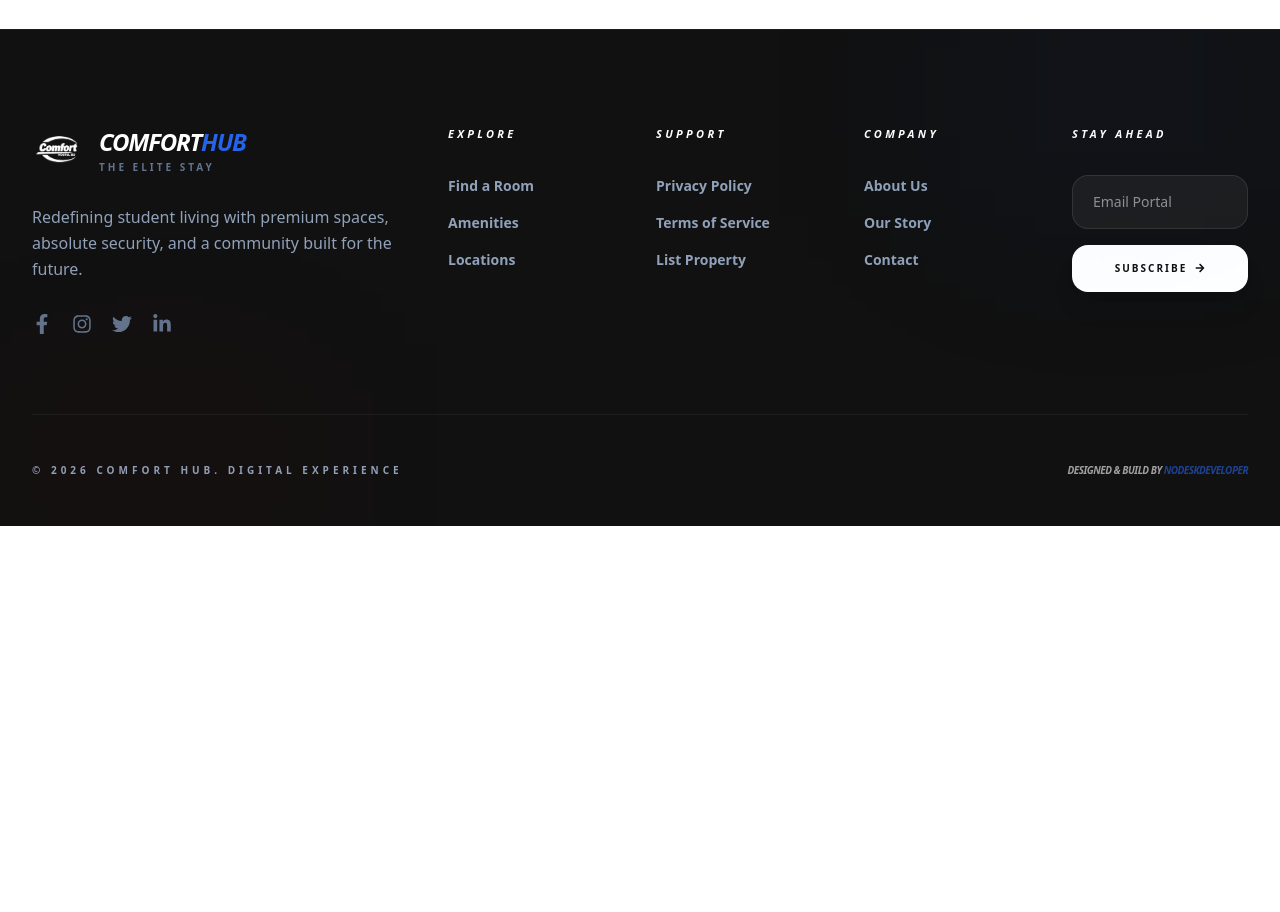
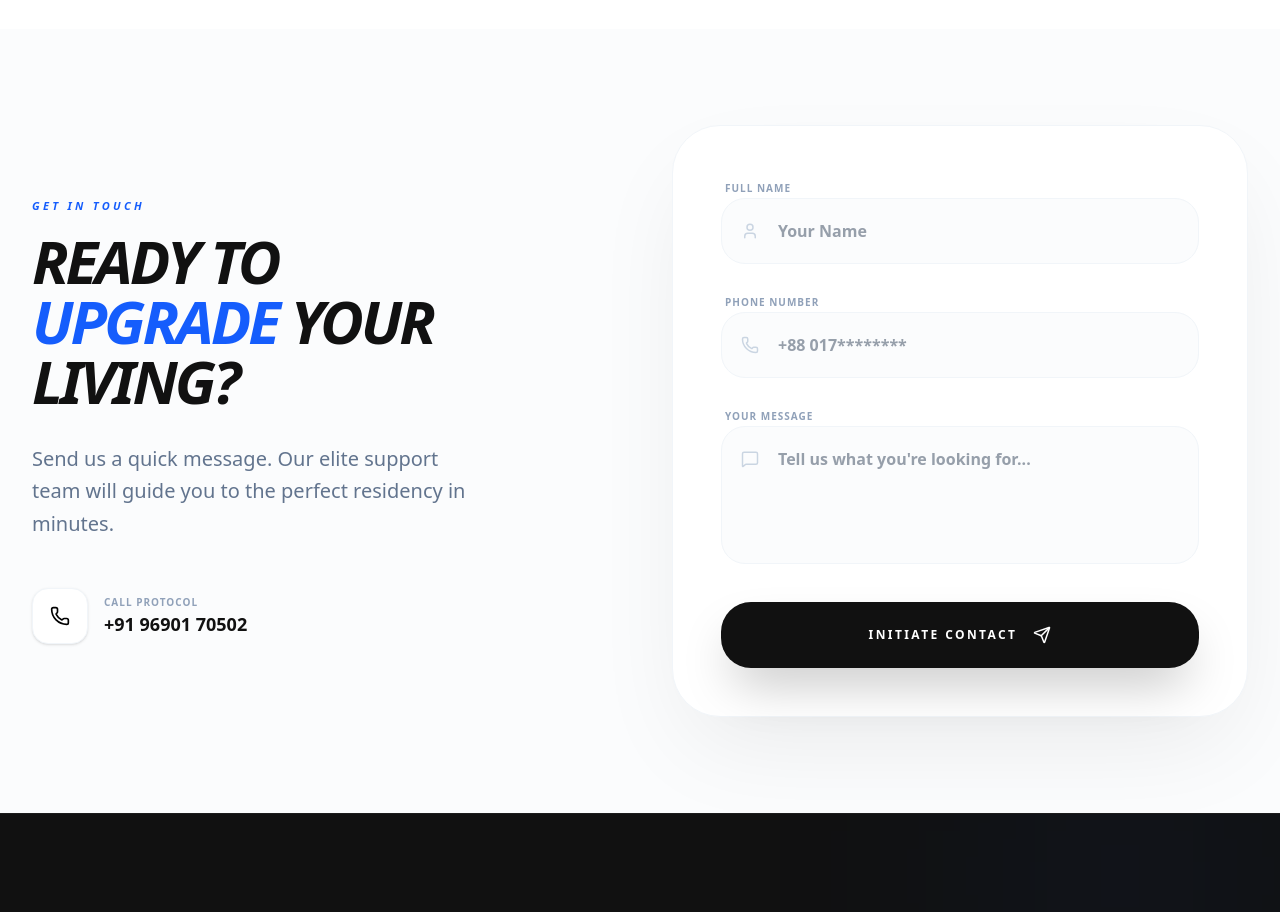
Before and after one commit to Anasmalik430/Hostel-Management, a Next.js app: page / in a window 1280 px wide. Shown: the part 7360-8272 px from the top of the page. Before the commit the page ends 7886 px from the top, so only its background shows below. Built offline with nearby package versions, Linux system fonts and the light colour scheme; no server answers; the database is empty.

Commit message:
done with form

```diff
--- a/app/page.js
+++ b/app/page.js
@@ -6,6 +6,7 @@ import HostelCards from "@/components/HostelCards";
 import Locations from "@/components/Locations";
 import AboutUs from "@/components/AboutUs";
 import Amenities from "@/components/Amenities";
+import ContactForm from "@/components/ContactForm";
 import Footer from "@/components/Footer";
 import TrustStats from "@/components/TrustStats";
 import Testimonials from "@/components/Testimonials";
@@ -36,6 +37,7 @@ const Home = () => {
       <TrustStats />
       <Testimonials />
       <FAQ />
+      <ContactForm />
       <Footer />
     </main>
   );
--- /dev/null
+++ b/components/ContactForm.js
@@ -0,0 +1,145 @@
+"use client";
+import React, { useState } from "react";
+import { motion } from "framer-motion";
+import { Send, User, Phone, MessageSquare, ArrowRight } from "lucide-react";
+
+const ContactForm = () => {
+  const [formData, setFormData] = useState({
+    name: "",
+    phone: "",
+    message: ""
+  });
+
+  const handleSubmit = (e) => {
+    e.preventDefault();
+    const whatsappNumber = process.env.NEXT_PUBLIC_CONTACT_WHATSAPP || "919690170502";
+    const text = `*NEW CONTACT INQUIRY*\n\n` +
+      `*Name:* ${formData.name}\n` +
+      `*Phone:* ${formData.phone}\n` +
+      `*Message:* ${formData.message}`;
+
+    const encodedText = encodeURIComponent(text);
+    const whatsappUrl = `https://wa.me/${whatsappNumber.replace('+', '')}?text=${encodedText}`;
+
+    window.open(whatsappUrl, "_blank");
+  };
+
+  return (
+    <section id="contact" className="py-24 relative overflow-hidden bg-slate-50/50">
+      {/* Background Decor */}
+      <div className="absolute top-0 left-0 w-full h-full -z-10 overflow-hidden pointer-events-none">
+        <div className="absolute -top-24 -left-24 w-96 h-96 bg-blue-500/5 rounded-full blur-[100px]" />
+        <div className="absolute -bottom-24 -right-24 w-96 h-96 bg-red-500/5 rounded-full blur-[100px]" />
+      </div>
+
+      <div className="max-w-7xl mx-auto px-4 sm:px-6 lg:px-8">
+        <div className="grid lg:grid-cols-2 gap-16 items-center">
+
+          {/* Left Side: Content */}
+          <motion.div
+            initial={{ opacity: 0, x: -30 }}
+            whileInView={{ opacity: 1, x: 0 }}
+            viewport={{ once: true }}
+            className="space-y-8"
+          >
+            <div>
+              <span className="text-[11px] font-black text-blue-600 uppercase tracking-[0.3em] italic mb-4 block">Get In Touch</span>
+              <h2 className="text-6xl font-black italic uppercase tracking-tighter text-[#111111] leading-none">
+                READY TO <br />
+                <span className="text-blue-600">UPGRADE</span> YOUR <br />
+                LIVING?
+              </h2>
+            </div>
+            <p className="text-xl text-slate-500 font-medium leading-relaxed max-w-md">
+              Send us a quick message. Our elite support team will guide you to the perfect residency in minutes.
+            </p>
+
+            <div className="space-y-6 pt-4">
+              <div className="flex items-center space-x-4 group">
+                <div className="h-14 w-14 bg-white border border-slate-100 rounded-2xl flex items-center justify-center shadow-sm group-hover:bg-blue-600 group-hover:text-white transition-all duration-500">
+                  <Phone size={20} />
+                </div>
+                <div>
+                  <p className="text-[10px] font-black text-slate-400 uppercase tracking-widest">Call Protocol</p>
+                  <p className="text-lg font-bold text-[#111111]">+91 96901 70502</p>
+                </div>
+              </div>
+            </div>
+          </motion.div>
+
+          {/* Right Side: Form */}
+          <motion.div
+            initial={{ opacity: 0, scale: 0.95 }}
+            whileInView={{ opacity: 1, scale: 1 }}
+            viewport={{ once: true }}
+            className="bg-white p-10 sm:p-12 rounded-[48px] shadow-[0_40px_100px_-20px_rgba(0,0,0,0.08)] border border-slate-100"
+          >
+            <form onSubmit={handleSubmit} className="space-y-8">
+              <div className="space-y-6">
+                {/* Name Input */}
+                <div className="space-y-2">
+                  <label className="text-[10px] font-black text-slate-400 uppercase tracking-widest ml-1">Full Name</label>
+                  <div className="relative group">
+                    <User size={18} className="absolute left-5 top-1/2 -translate-y-1/2 text-slate-300 group-focus-within:text-blue-600 transition-colors" />
+                    <input
+                      type="text"
+                      required
+                      placeholder="Your Name"
+                      value={formData.name}
+                      onChange={(e) => setFormData({...formData, name: e.target.value})}
+                      className="w-full bg-slate-50/50 border border-slate-100 py-5 pl-14 pr-6 rounded-3xl outline-none focus:border-blue-600 focus:bg-white transition-all font-bold text-slate-700"
+                    />
+                  </div>
+                </div>
+
+                {/* Phone Input */}
+                <div className="space-y-2">
+                  <label className="text-[10px] font-black text-slate-400 uppercase tracking-widest ml-1">Phone Number</label>
+                  <div className="relative group">
+                    <Phone size={18} className="absolute left-5 top-1/2 -translate-y-1/2 text-slate-300 group-focus-within:text-blue-600 transition-colors" />
+                    <input
+                      type="tel"
+                      required
+                      placeholder="+88 017********"
+                      value={formData.phone}
+                      onChange={(e) => setFormData({...formData, phone: e.target.value})}
+                      className="w-full bg-slate-50/50 border border-slate-100 py-5 pl-14 pr-6 rounded-3xl outline-none focus:border-blue-600 focus:bg-white transition-all font-bold text-slate-700"
+                    />
+                  </div>
+                </div>
+
+                {/* Message Input */}
+                <div className="space-y-2">
+                  <label className="text-[10px] font-black text-slate-400 uppercase tracking-widest ml-1">Your Message</label>
+                  <div className="relative group">
+                    <MessageSquare size={18} className="absolute left-5 top-6 text-slate-300 group-focus-within:text-blue-600 transition-colors" />
+                    <textarea
+                      required
+                      rows="4"
+                      placeholder="Tell us what you're looking for..."
+                      value={formData.message}
+                      onChange={(e) => setFormData({...formData, message: e.target.value})}
+                      className="w-full bg-slate-50/50 border border-slate-100 py-5 pl-14 pr-6 rounded-3xl outline-none focus:border-blue-600 focus:bg-white transition-all font-bold text-slate-700 resize-none"
+                    />
+                  </div>
+                </div>
+              </div>
+
+              <motion.button
+                whileHover={{ scale: 1.02 }}
+                whileTap={{ scale: 0.98 }}
+                className="w-full bg-[#111111] text-white py-6 rounded-[30px] font-black text-xs uppercase tracking-[0.2em] flex items-center justify-center space-x-4 shadow-2xl hover:bg-blue-600 transition-all duration-500"
+              >
+                <span>Initiate Contact</span>
+                <Send size={18} />
+              </motion.button>
+            </form>
+          </motion.div>
+
+        </div>
+      </div>
+    </section>
+  );
+};
+
+export default ContactForm;
--- a/components/Testimonials.js
+++ b/components/Testimonials.js
@@ -4,13 +4,13 @@ import { motion } from "framer-motion";
 
 const testimonials = [
   {
-    name: "Mohd Anas",
+    name: "Kinza Sheikh",
     role: "BCA Student",
     text: "The high-speed WiFi and quiet study zones are a lifesaver. Best hostel experience in Roorkee so far.",
     avatar: "https://i.pravatar.cc/150?u=anas"
   },
   {
-    name: "Areeba Khan",
+    name: "Afzala Khan",
     role: "Medical Intern",
     text: "Security was my main concern. With biometric entry and 24/7 CCTV, I feel completely safe here.",
     avatar: "https://i.pravatar.cc/150?u=areeba"
```
